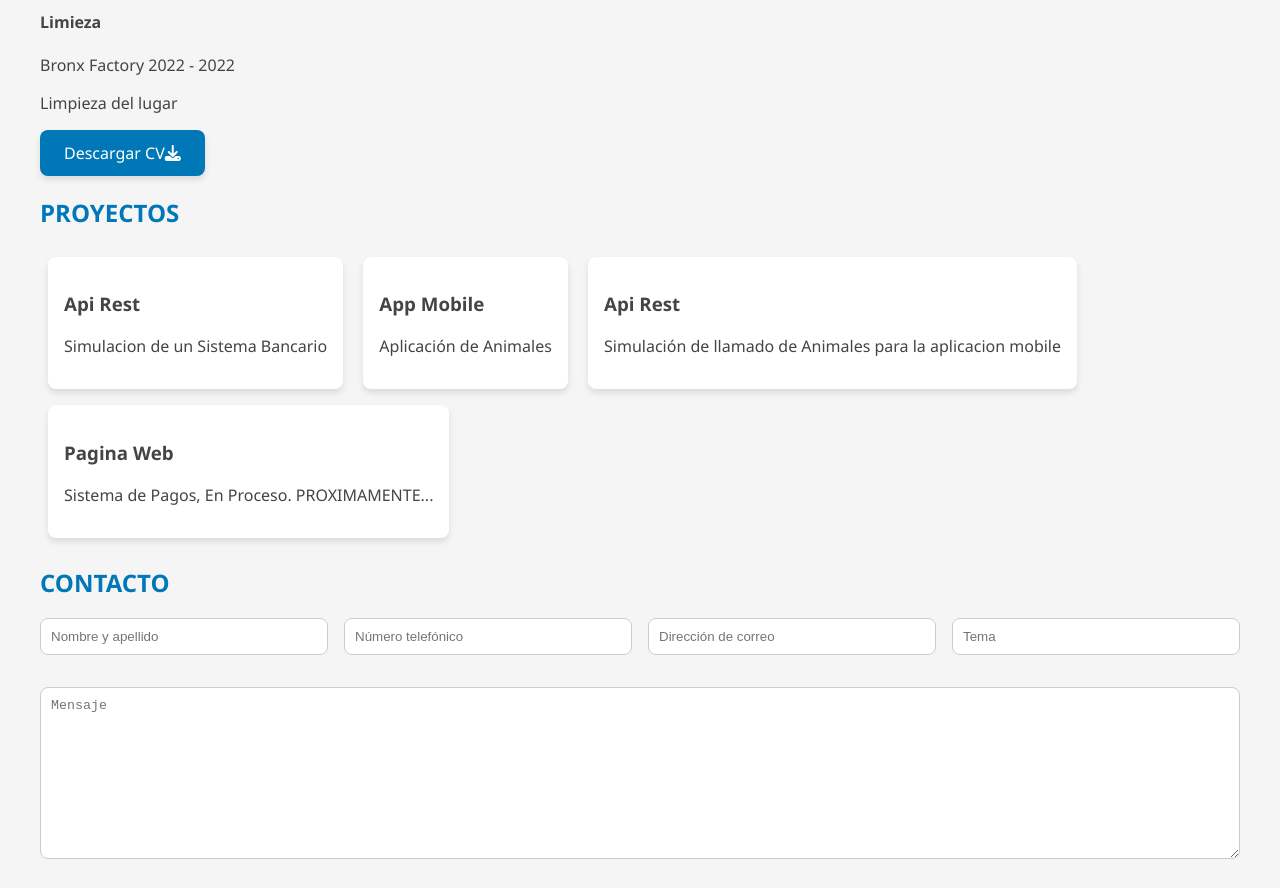
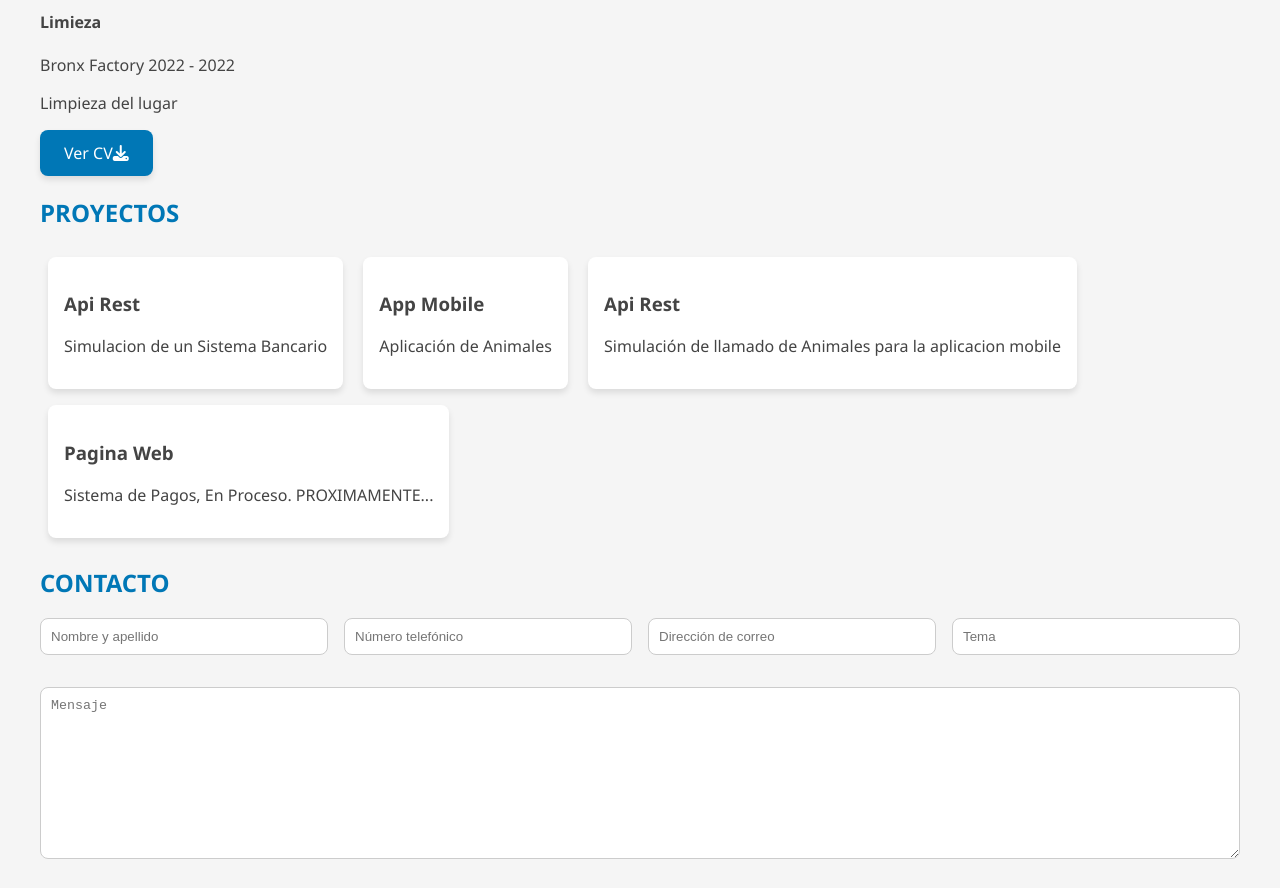
Before and after one commit to Miqueas-Correa/portafolioWeb, a plain HTML site: page public/index.html in a window 1280 px wide. Shown: the part 2520-3408 px from the top of the page. Drawn offline with Linux system fonts and the light colour scheme.

Commit message:
cambio de cv archivo a link web

```diff
--- a/public/index.html
+++ b/public/index.html
@@ -224,8 +224,8 @@
                         </div>
                     </div>
                     <div>
-                        <a href="assent\cv\miqueas_correa.pdf" download="miqueas_correa_cv.pdf" class="btn-cv">
-                            Descargar CV <i class="fa-solid fa-download"></i>
+                        <a href="https://www.canva.com/design/DAGOoJ2IPFE/RwTv3mHcFBfy09wdQ7a5pA/view?utm_content=DAGOoJ2IPFE&utm_campaign=designshare&utm_medium=link2&utm_source=uniquelinks&utlId=h46f8bb56ba" download="miqueas_correa_cv.pdf" class="btn-cv">
+                            Ver CV <i class="fa-solid fa-download"></i>
                             <span class="overlay"></span>
                         </a>
                     </div>
```
Also changed, not shown: 1 other file.
